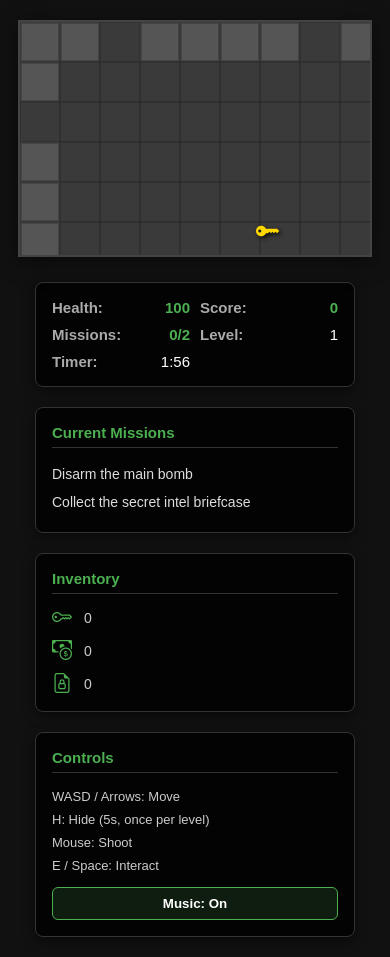
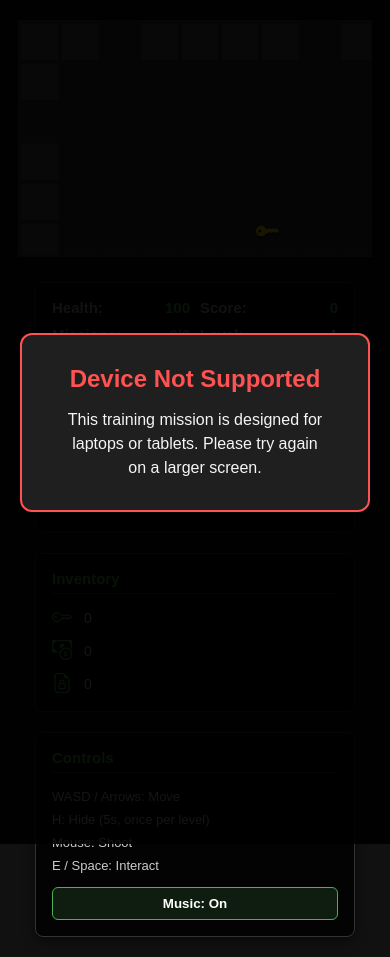
Before and after one commit to oscarvalenzuelab/mathspygame_com, a plain HTML site: page index.html in a window 390 px wide. Drawn offline with nearby package versions, Linux system fonts and the light colour scheme; animation ran at ten frames a second.

Commit message:
Block gameplay on unsupported screen sizes

```diff
--- a/index.html
+++ b/index.html
@@ -72,6 +72,13 @@
         </div>
     </div>
 
+    <div id="device-warning" class="hidden">
+        <div class="warning-content">
+            <h2>Device Not Supported</h2>
+            <p>This training mission is designed for laptops or tablets. Please try again on a larger screen.</p>
+        </div>
+    </div>
+
     <div id="math-modal" class="modal hidden">
         <div class="modal-content">
             <h2 id="math-question-text">7 + 5 = ?</h2>
--- a/src/main.js
+++ b/src/main.js
@@ -11,6 +11,8 @@ class Game {
     constructor() {
         this.canvas = document.getElementById('game-canvas');
         this.setupCanvas();
+        this.deviceWarning = document.getElementById('device-warning');
+        this.validateDeviceSupport();
 
         this.inputManager = new InputManager(this.canvas);
         this.gameState = new GameState(this.canvas.width, this.canvas.height);
@@ -49,6 +51,16 @@ class Game {
         }
         this.setupMusicAutoStart();
         this.setupAudioHooks();
+        window.addEventListener('resize', () => this.validateDeviceSupport());
+    }
+
+    validateDeviceSupport() {
+        if (!this.deviceWarning) return;
+        const minWidth = 900;
+        const minHeight = 600;
+        const isSupported = window.innerWidth >= minWidth && window.innerHeight >= minHeight;
+        this.deviceWarning.classList.toggle('hidden', isSupported);
+        this.canvas.parentElement.classList.toggle('blurred', !isSupported);
     }
 
     loadLevel(levelNumber, options = {}) {
--- a/styles.css
+++ b/styles.css
@@ -250,6 +250,41 @@ body {
     transform: translateY(-10px);
 }
 
+#device-warning {
+    position: fixed;
+    inset: 0;
+    background: rgba(0, 0, 0, 0.9);
+    display: flex;
+    justify-content: center;
+    align-items: center;
+    z-index: 2000;
+    padding: 20px;
+}
+
+#device-warning.hidden {
+    display: none;
+}
+
+#device-warning .warning-content {
+    background: #1f1f1f;
+    border: 2px solid #ff5252;
+    border-radius: 12px;
+    padding: 30px 40px;
+    text-align: center;
+    max-width: 400px;
+    box-shadow: 0 10px 30px rgba(0,0,0,0.5);
+}
+
+#device-warning h2 {
+    margin-bottom: 15px;
+    color: #ff5252;
+}
+
+#device-warning p {
+    color: #f5f5f5;
+    line-height: 1.5;
+}
+
 .modal-content h2 {
     margin-bottom: 20px;
     color: #4CAF50;
```
